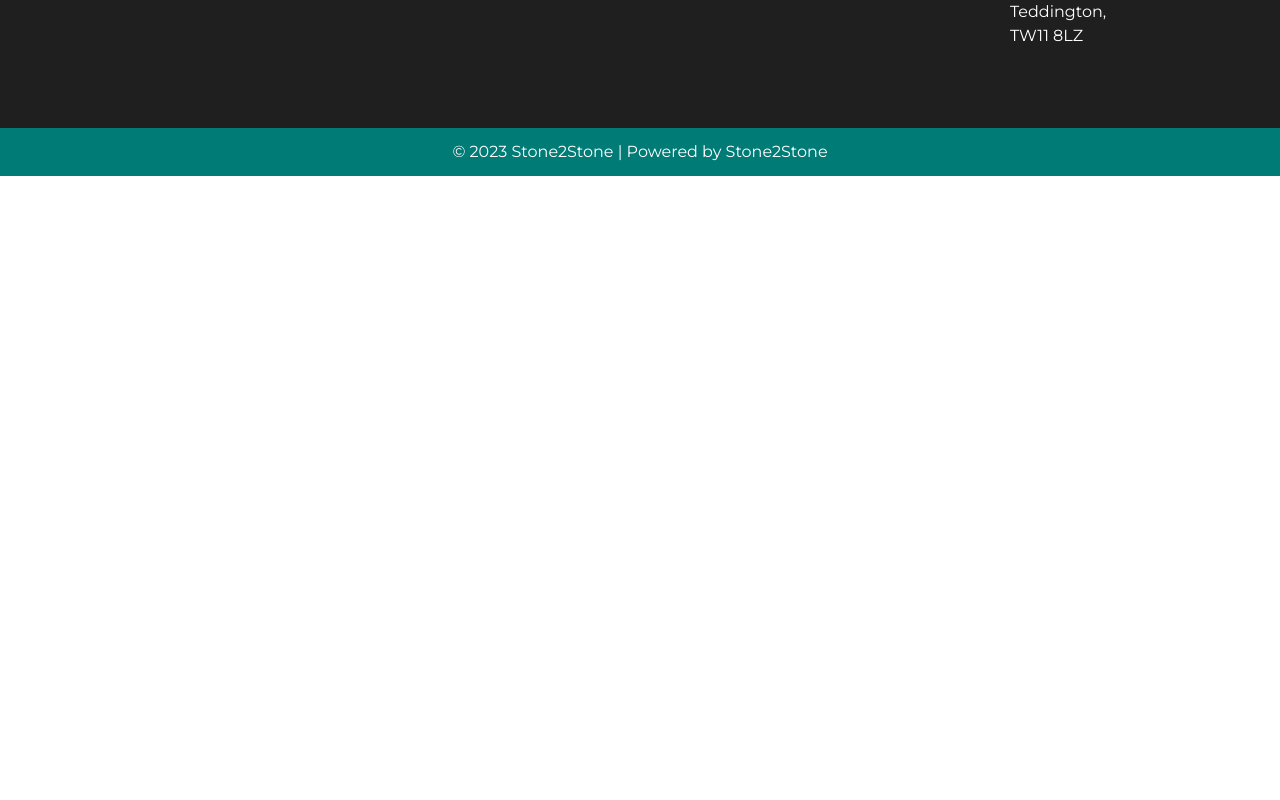
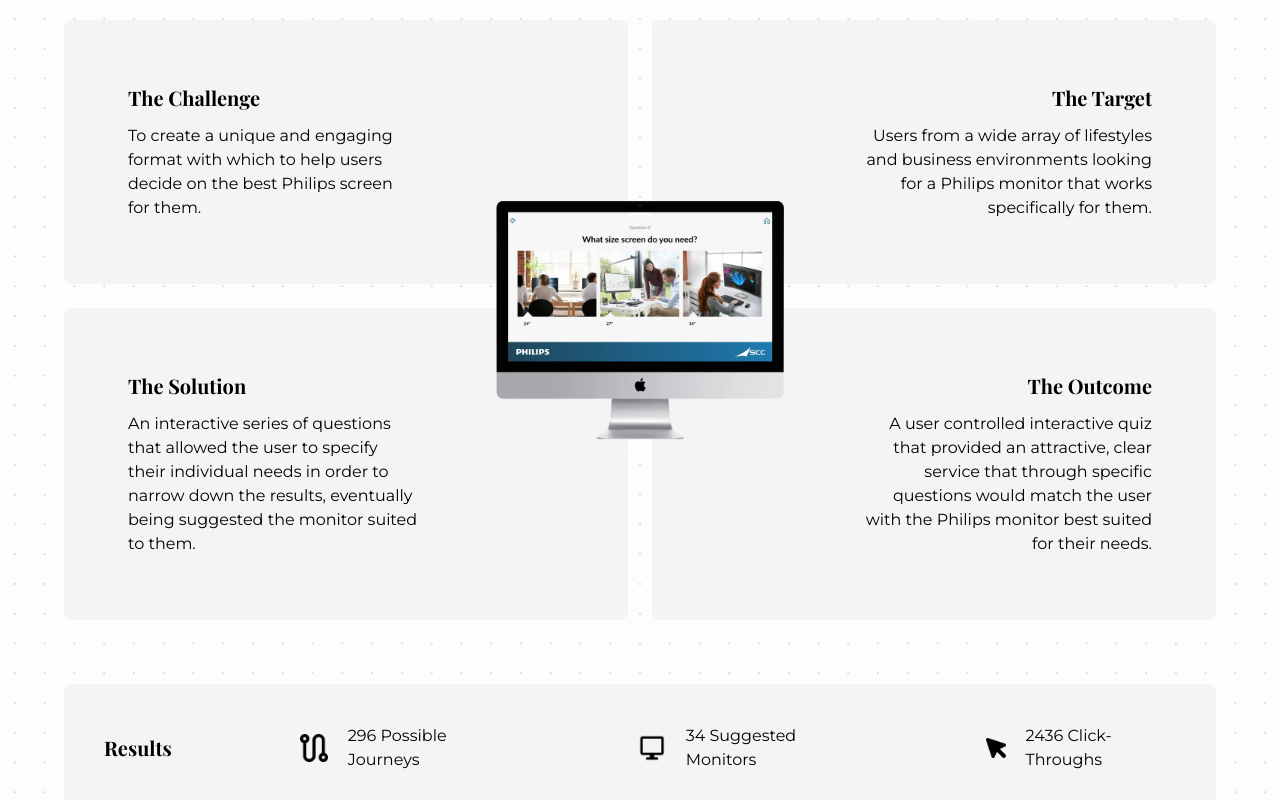
Before and after one commit to alparslankorkmaz/stone2stone-redone, a Next.js app: page /success-stories/scc-quiz in a window 1280 px wide. Shown: the part 740-1540 px from the top of the page. Before the commit the page ends 916 px from the top, so only its background shows below. Built offline with nearby package versions, Linux system fonts and the light colour scheme.

Commit message:
add scc quiz page

```diff
--- a/src/app/success-stories/scc-quiz/page.js
+++ b/src/app/success-stories/scc-quiz/page.js
@@ -1,5 +1,105 @@
+"use client";
 import React from "react";
+import dynamic from "next/dynamic";
+const ReactPlayer = dynamic(() => import("react-player"), { ssr: false });
 
 export default function page() {
-  return <div>page</div>;
+  return (
+    <>
+      <div className="bg-[url('/images/stories/page/13.jpg')] bg-cover bg-center bg-no-repeat text-white text-center p-20 lg:p-52">
+        <h1 className="text-2xl lg:text-5xl font-bold font-playfair mb-4">
+          SCC Quiz
+        </h1>
+        <p className="text-xs lg:text-base font-montserrat font-light">
+          A fully interactive, user controlled online quiz based on a series of
+          lifestyle questions to match the user with the Philips screen best
+          suited to them.{" "}
+        </p>
+      </div>
+      {/* HERO */}
+      <div className="grid grid-cols-12 py-10 lg:p-16 gap-6 justify-end relative">
+        <div className="lg:p-16 col-span-6 bg-tab-dark-gray rounded-lg grid grid-cols-3 items-center">
+          <div className="col-span-3 lg:col-span-2 p-7 lg:p-0">
+            <h3 className="font-playfair font-bold lg:text-xl">
+              The Challenge
+            </h3>
+            <p className="font-montserrat text-xs md:text-sm lg:text-base mt-3">
+              To create a unique and engaging format with which to help users
+              decide on the best Philips screen for them.{" "}
+            </p>
+          </div>
+        </div>
+
+        <div className="lg:p-16 col-span-6 bg-tab-dark-gray rounded-lg text-right grid grid-cols-3 items-center">
+          <div className="col-span-3 lg:col-span-2 lg:col-start-2 p-7 lg:p-0">
+            <h3 className="font-playfair font-bold lg:text-xl">The Target</h3>
+            <p className="font-montserrat text-xs md:text-sm lg:text-base mt-3">
+              Users from a wide array of lifestyles and business environments
+              looking for a Philips monitor that works specifically for them.{" "}
+            </p>
+          </div>
+        </div>
+        {/* MIDDLE */}
+        <div className="z-10 top-1/2 left-1/2 -translate-x-1/2 -translate-y-1/2 absolute w-24 lg:w-72">
+          <img src="/images/stories/monitors/13.webp" alt="monitor" />
+        </div>
+        <div className="lg:p-16 col-span-6 bg-tab-dark-gray rounded-lg grid grid-cols-3 items-center">
+          <div className="col-span-3 lg:col-span-2 p-7 lg:p-0">
+            <h3 className="font-playfair font-bold lg:text-xl">The Solution</h3>
+            <p className="font-montserrat text-xs md:text-sm lg:text-base mt-3">
+              An interactive series of questions that allowed the user to
+              specify their individual needs in order to narrow down the
+              results, eventually being suggested the monitor suited to them.{" "}
+            </p>
+          </div>
+        </div>
+        <div className="lg:p-16 col-span-6 bg-tab-dark-gray rounded-lg text-right grid grid-cols-3 items-center">
+          <div className="col-span-3 lg:col-span-2 lg:col-start-2 p-7 lg:p-0">
+            <h3 className="font-playfair font-bold lg:text-xl">The Outcome</h3>
+            <p className="font-montserrat text-xs md:text-sm lg:text-base mt-3">
+              A user controlled interactive quiz that provided an attractive,
+              clear service that through specific questions would match the user
+              with the Philips monitor best suited for their needs.{" "}
+            </p>
+          </div>
+        </div>
+      </div>
+      {/* RESULTS */}
+      <div className="lg:px-16 pb-10">
+        <div className="bg-tab-dark-gray rounded-lg flex items-center gap-8 lg:gap-32 p-5 lg:p-10">
+          <h4 className="font-playfair font-bold lg:text-xl">Results</h4>
+          <div className="flex gap-2 flex-col lg:flex-row justify-center text-center lg:text-left lg:gap-5 items-center">
+            <img
+              src="/images/stories/icons/journey_icon.png"
+              className="w-4 lg:w-7"
+              alt="journey icon"
+            />
+            <p className="font-montserrat text-xs lg:text-base">
+              296 Possible Journeys
+            </p>
+          </div>
+          <div className="flex gap-2 flex-col lg:flex-row justify-center text-center lg:text-left lg:gap-5 items-center">
+            <img
+              src="/images/stories/icons/monitor_icon.png"
+              className="w-4 lg:w-7"
+              alt="monitor icon"
+            />
+            <p className="font-montserrat text-xs lg:text-base">
+              34 Suggested Monitors
+            </p>
+          </div>
+          <div className="flex gap-2 flex-col lg:flex-row justify-center text-center lg:text-left lg:gap-5 items-center">
+            <img
+              src="/images/stories/icons/cursor_icon.png"
+              className="w-3 lg:w-5"
+              alt="cursor icon"
+            />
+            <p className="font-montserrat text-xs lg:text-base">
+              2436 Click-Throughs
+            </p>
+          </div>
+        </div>
+      </div>
+    </>
+  );
 }
```
